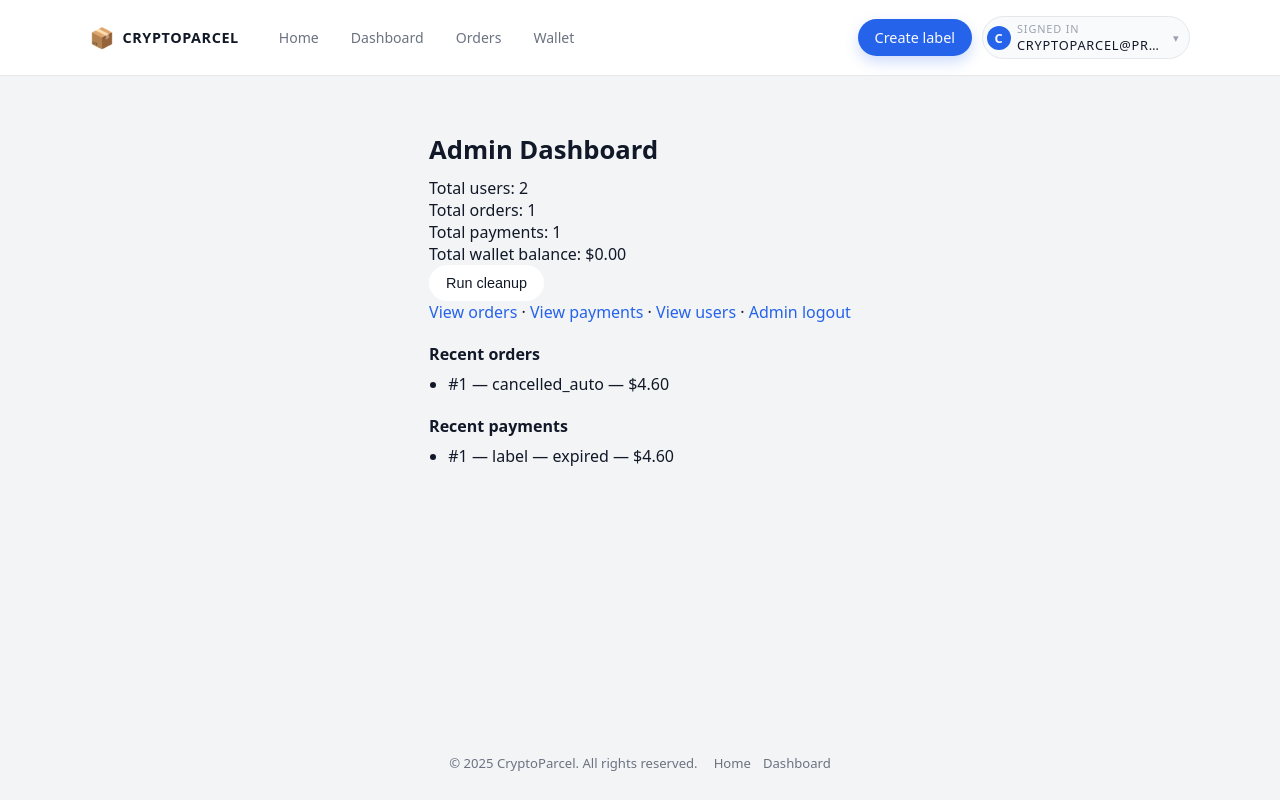
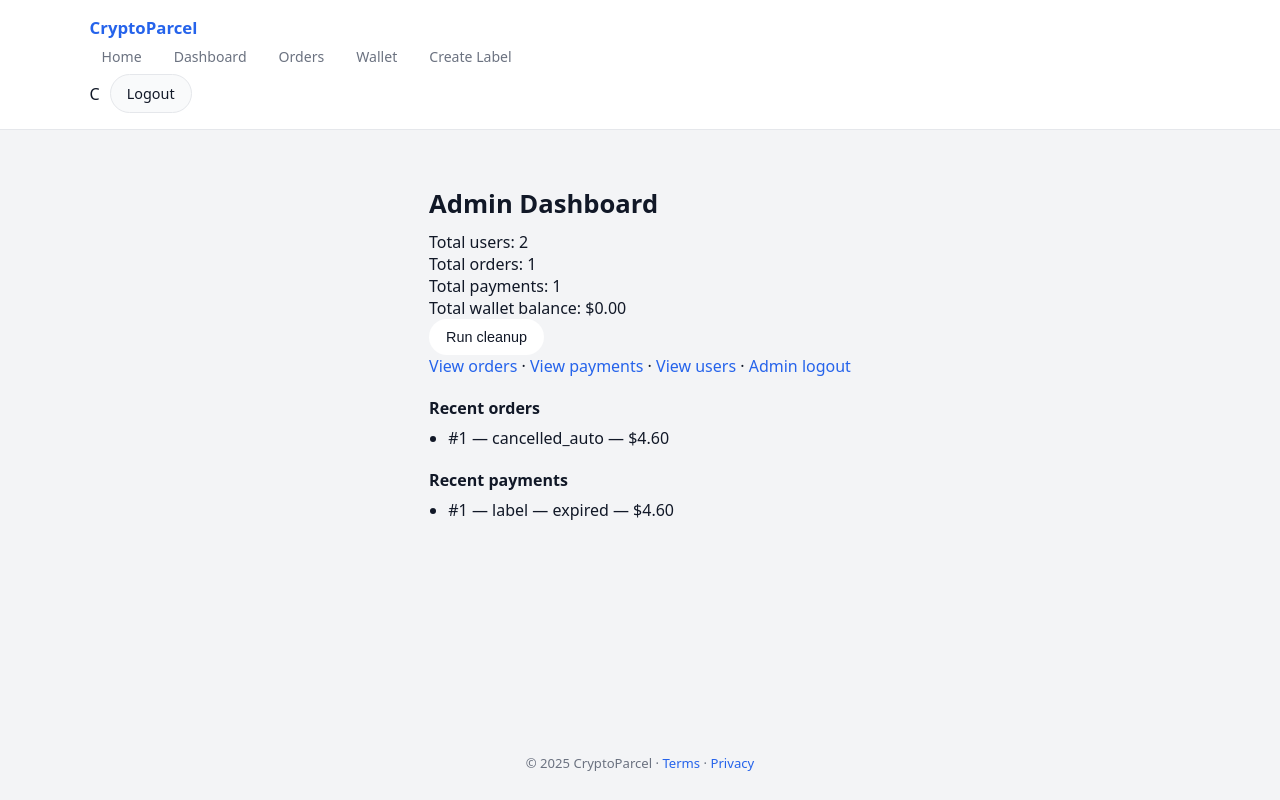
Before and after one commit to cryptoparcel/cryptoparcel_finish, a Flask app: page /admin in a window 1280 px wide. Run offline with Flask 3, Linux system fonts and the light colour scheme; a user stored in the database is signed in.

Commit message:
Update base.html

```diff
--- a/templates/base.html
+++ b/templates/base.html
@@ -8,76 +8,36 @@
 </head>
 <body>
 <div class="cp-page">
-
-    <!-- Top nav -->
     <header class="cp-nav">
-        <div class="cp-nav-left">
-            <a href="{{ url_for('index') }}" class="cp-logo">
-                <span class="cp-logo-icon">📦</span>
-                <span class="cp-logo-text">CryptoParcel</span>
-            </a>
-
+        <div class="container nav-container">
+            <a href="{{ url_for('index') }}" class="cp-logo">CryptoParcel</a>
             <nav class="cp-nav-links">
                 <a href="{{ url_for('index') }}">Home</a>
                 {% if current_user.is_authenticated %}
                     <a href="{{ url_for('dashboard') }}">Dashboard</a>
                     <a href="{{ url_for('orders') }}">Orders</a>
                     <a href="{{ url_for('wallet') }}">Wallet</a>
+                    <a href="{{ url_for('create_label') }}">Create Label</a>
                 {% endif %}
             </nav>
-        </div>
-
-        <div class="cp-nav-right">
-            {% if current_user.is_authenticated %}
-                <a href="{{ url_for('create_label') }}" class="cp-nav-primary">
-                    Create label
-                </a>
-
-                <!-- Pure CSS user dropdown using a hidden checkbox -->
-                <div class="cp-user-menu">
-                    <input type="checkbox" id="cp-user-toggle" class="cp-user-toggle">
-                    <label for="cp-user-toggle" class="cp-user-trigger">
-                        <div class="cp-user-avatar">
-                            {{ (current_user.email or 'U')[:1] | upper }}
-                        </div>
-                        <div class="cp-user-meta">
-                            <span class="cp-user-label">Signed in</span>
-                            <span class="cp-user-email">
-                                {{ current_user.email or 'Account' }}
-                            </span>
-                        </div>
-                        <span class="cp-user-caret">▾</span>
-                    </label>
-                    <div class="cp-user-dropdown">
-                        <a href="{{ url_for('dashboard') }}">Dashboard</a>
-                        <a href="{{ url_for('orders') }}">Orders</a>
-                        <a href="{{ url_for('wallet') }}">Wallet</a>
-                        <a href="{{ url_for('api_keys') }}">API keys</a>
-                        <a href="/settings">Settings</a> <!-- settings placeholder -->
-                        <div class="cp-user-divider"></div>
-                        <a href="{{ url_for('logout') }}">Sign out</a>
-                    </div>
-                </div>
-            {% else %}
-                <a href="{{ url_for('login') }}" class="cp-nav-ghost">
-                    Log in
-                </a>
-                <a href="{{ url_for('register') }}" class="cp-nav-primary">
-                    Sign up
-                </a>
-            {% endif %}
+            <div class="cp-nav-right">
+                {% if current_user.is_authenticated %}
+                    <span class="avatar">{{ current_user.email[0]|upper }}</span>
+                    <a href="{{ url_for('logout') }}" class="btn secondary">Logout</a>
+                {% else %}
+                    <a href="{{ url_for('login') }}" class="btn secondary">Login</a>
+                    <a href="{{ url_for('register') }}" class="btn primary">Sign Up</a>
+                {% endif %}
+            </div>
         </div>
     </header>
 
-    <!-- Flash messages + page content -->
-    <main class="cp-main">
+    <main class="cp-main container">
         {% with messages = get_flashed_messages(with_categories=true) %}
             {% if messages %}
-                <div class="card" style="margin-bottom: 14px;">
+                <div class="flash-messages">
                     {% for category, message in messages %}
-                        <div class="small" style="margin-bottom: 4px;">
-                            {{ message }}
-                        </div>
+                        <div class="flash {{ category }}">{{ message }}</div>
                     {% endfor %}
                 </div>
             {% endif %}
@@ -87,12 +47,8 @@
     </main>
 
     <footer class="cp-footer">
-        <div>© {{ 2025 }} CryptoParcel. All rights reserved.</div>
-        <div class="cp-footer-links">
-            <a href="{{ url_for('index') }}">Home</a>
-            {% if current_user.is_authenticated %}
-                <a href="{{ url_for('dashboard') }}">Dashboard</a>
-            {% endif %}
+        <div class="container">
+            © 2025 CryptoParcel · <a href="{{ url_for('terms') }}">Terms</a> · <a href="{{ url_for('privacy') }}">Privacy</a>
         </div>
     </footer>
 </div>
```
